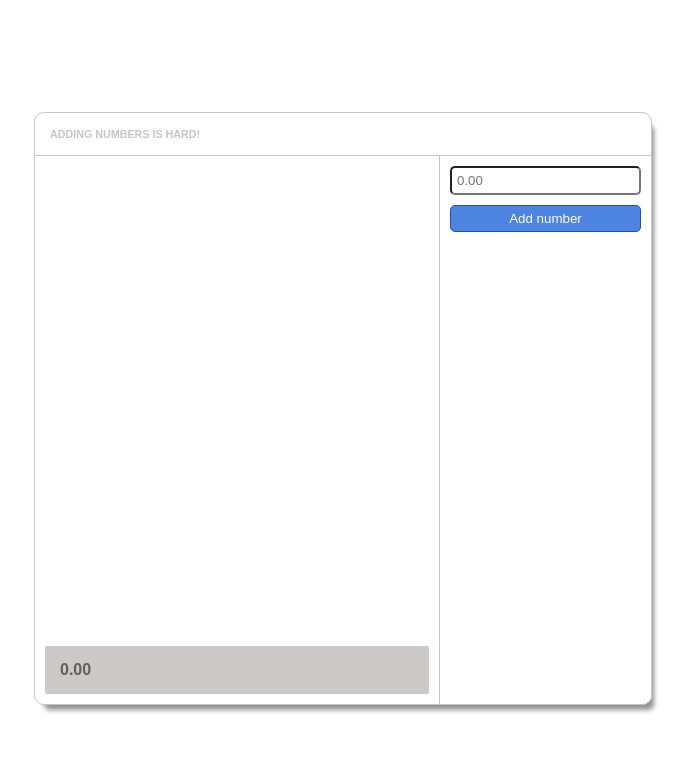
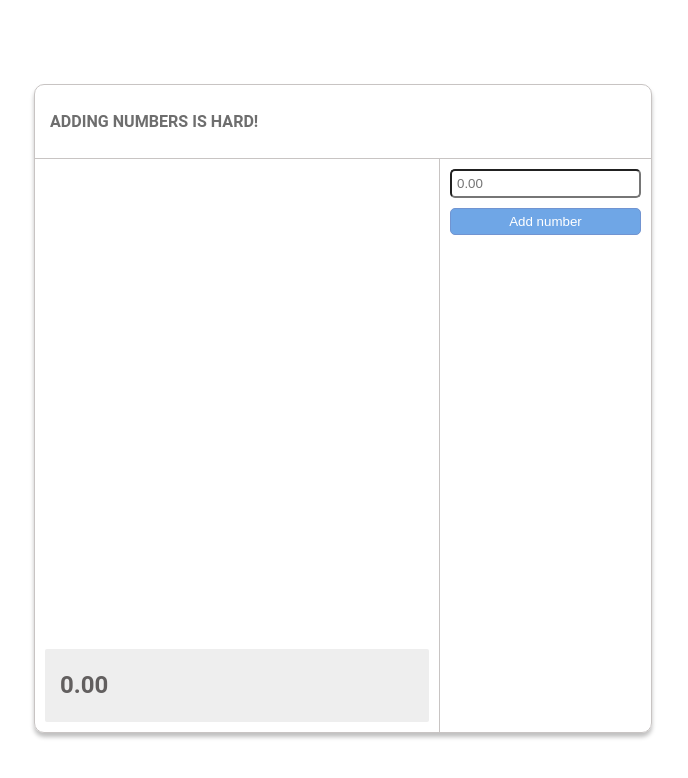
Before and after one commit to yani-valeva/Epam-Calculator, a plain HTML site: page index.html in a window 1280 px wide. Shown: the whole page, without its empty margins (297-985 px from the left). Drawn offline with Linux system fonts and the light colour scheme.

Commit message:
Correct the provided design

```diff
--- a/src/scss/style.scss
+++ b/src/scss/style.scss
@@ -5,11 +5,15 @@
 }
 
 body {
-    font-family: Arial, Helvetica, sans-serif;
+    font-family: Roboto;
+    font-style: normal;
+    font-weight: normal;
+    font-size: 24px;
+    line-height: 43px;
     display: flex;
     justify-content: center;
     align-items: center;
-    color: #C8C4C3;
+    color: #6E6E6E;
     min-height: 100vh;
 
     .wrapper {
@@ -18,9 +22,9 @@ body {
         border-radius: 10px;
         justify-content: center;
         flex-direction: column;
-        -webkit-box-shadow: 6px 9px 5px -4px rgba(0,0,0,0.44);
-        -moz-box-shadow: 6px 9px 5px -4px rgba(0,0,0,0.44);
-        box-shadow: 6px 9px 5px -4px rgba(0,0,0,0.44);
+        -webkit-box-shadow: 0px 4px 4px rgba(0,0,0,0.25);
+        -moz-box-shadow: 0px 4px 4px rgba(0,0,0,0.25);
+        box-shadow: 0px 4px 4px rgba(0,0,0,0.25);
 
         h6 {
             border-bottom: 1px solid #C8C4C3;
@@ -54,13 +58,13 @@ body {
                 }
 
                 .odd {
-                    background-color: #CDC9C9;
+                    background-color: #F7F7F7;
                 }
             }
 
             .result {
                 margin: 0;
-                background-color: #CDC9C9;
+                background-color: #EEEEEE;
                 font-weight: bold;
                 @extend .module;
             }
@@ -81,8 +85,8 @@ body {
             }
 
             .add-btn {
-                background-color: #4D83E1;
-                border: 1px solid #1F52AB;
+                background-color: #6FA6E6;
+                border: 1px solid #7194D1;
                 color: #FFFFFF;
                 cursor: pointer;
             }
```
Also changed, not shown: assets/css/style.css, 1 other file.
